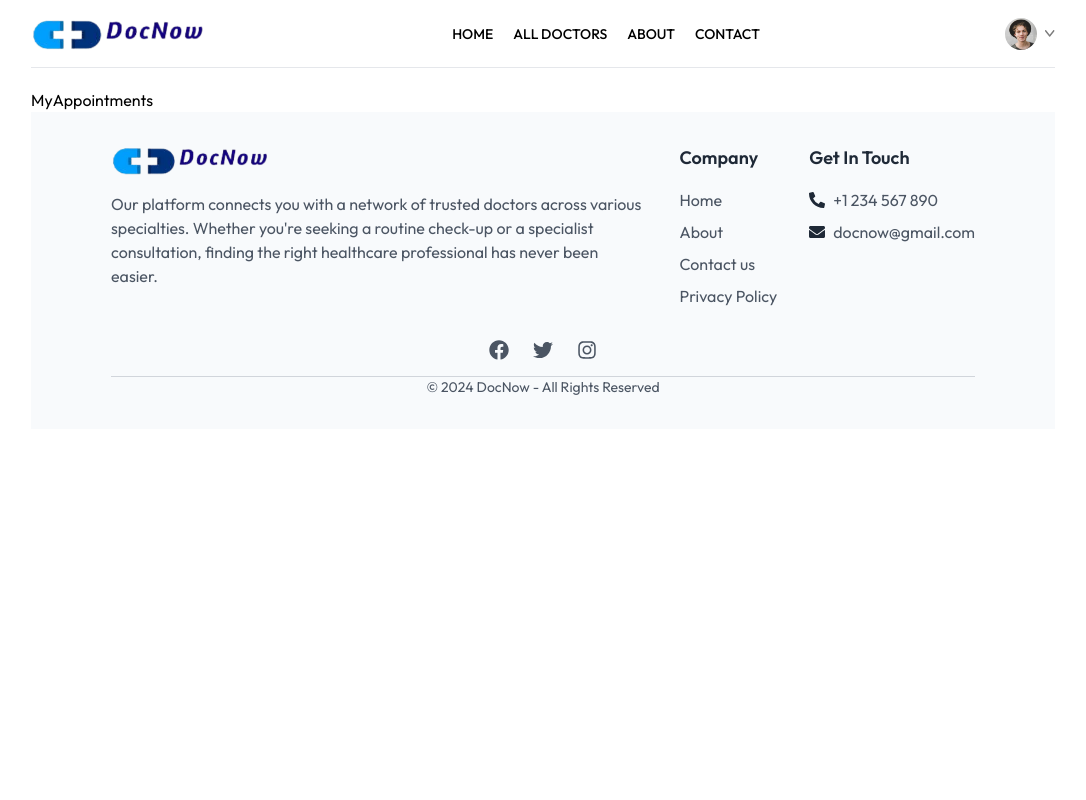
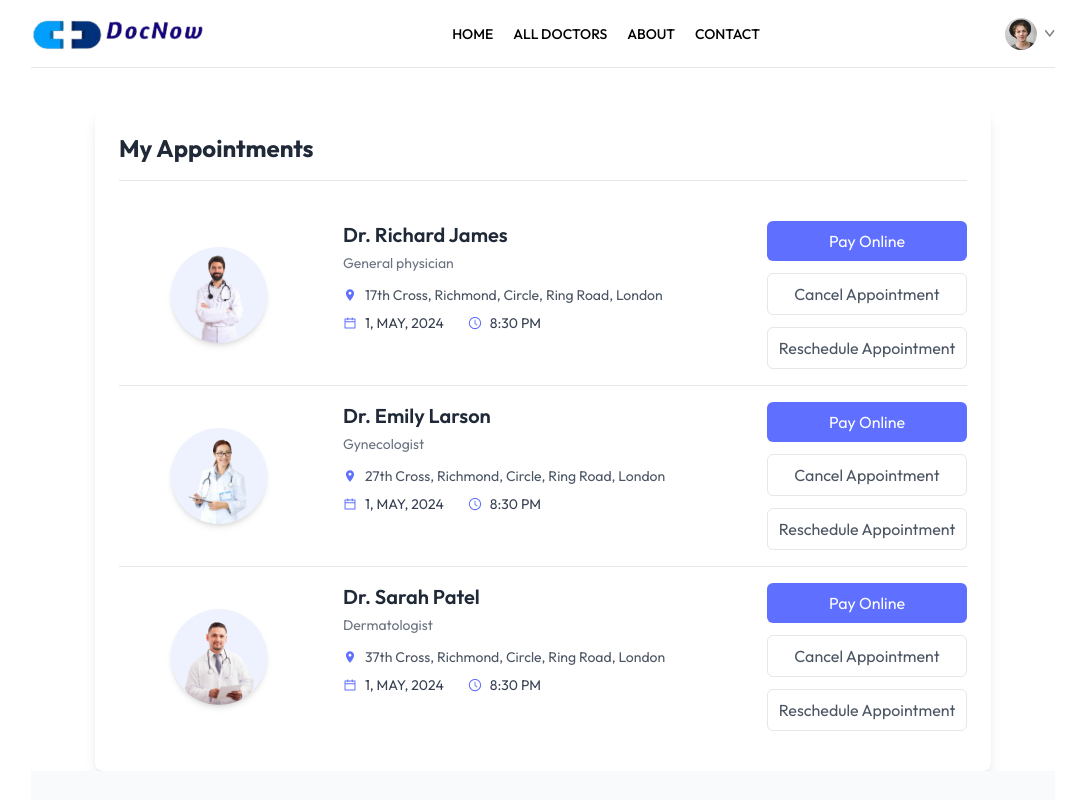
Before and after one commit to krishnabansal583/DocNow, a React (Vite) app in the folder frontend/: page /my-appointments in a window 1280 px wide. Shown: the top 800 px of the page, without its empty margins (97-1183 px from the left). Built offline with nearby package versions, Linux system fonts and the light colour scheme.

Commit message:
my_appointment page

```diff
--- a/frontend/src/pages/MyAppointments.jsx
+++ b/frontend/src/pages/MyAppointments.jsx
@@ -1,9 +1,64 @@
-import React from 'react'
+import React, { useContext } from "react";
+import { AppContext } from "../context/AppContext";
+import { AiOutlineCalendar, AiOutlineClockCircle } from "react-icons/ai";
+import { MdLocationOn } from "react-icons/md";
 
 const MyAppointments = () => {
+  const { doctors } = useContext(AppContext);
+
   return (
-    <div>MyAppointments</div>
-  )
-}
+    <div className="p-6 mt-10 max-w-4xl mx-auto bg-white rounded-lg shadow-lg">
+      <h2 className="text-2xl font-bold text-gray-800 mb-6 border-b pb-4">
+        My Appointments
+      </h2>
 
-export default MyAppointments
+      {doctors.slice(0, 3).map((item, index) => (
+        <div
+          className="grid sm:grid-cols-[1fr_2fr_1fr] gap-6 py-4 border-b last:border-b-0"
+          key={index}
+        >
+          <div className="flex justify-center items-center">
+            <img
+              className="w-24 h-24 rounded-full shadow-md object-cover bg-indigo-50"
+              src={item.image}
+              alt={`${item.name}'s profile`}
+            />
+          </div>
+
+          <div className="text-sm text-gray-700">
+            <p className="text-xl font-semibold text-gray-800 mb-1">
+              {item.name}
+            </p>
+            <p className="text-gray-500 mb-3">{item.speciality}</p>
+            <p className="flex items-center gap-2 text-sm text-gray-600">
+              <MdLocationOn className="text-primary" />
+              <span>
+                {item.address.line1}, {item.address.line2}
+              </span>
+            </p>
+            <p className="flex items-center gap-2 mt-2">
+              <AiOutlineCalendar className="text-primary" />
+              <span>1, MAY, 2024</span>
+              <AiOutlineClockCircle className="text-primary ml-4" />
+              <span>8:30 PM</span>
+            </p>
+          </div>
+
+          <div className="flex flex-col justify-center gap-3">
+            <button className="py-2 w-full text-center rounded-md text-white bg-primary hover:bg-primary-dark transition duration-200">
+              Pay Online
+            </button>
+            <button className="py-2 w-full text-center rounded-md border text-gray-600 hover:bg-red-500 hover:text-white transition duration-200">
+              Cancel Appointment
+            </button>
+            <button className="py-2 w-full text-center rounded-md border text-gray-600 hover:bg-yellow-500 hover:text-white transition duration-200">
+              Reschedule Appointment
+            </button>
+          </div>
+        </div>
+      ))}
+    </div>
+  );
+};
+
+export default MyAppointments;
```
